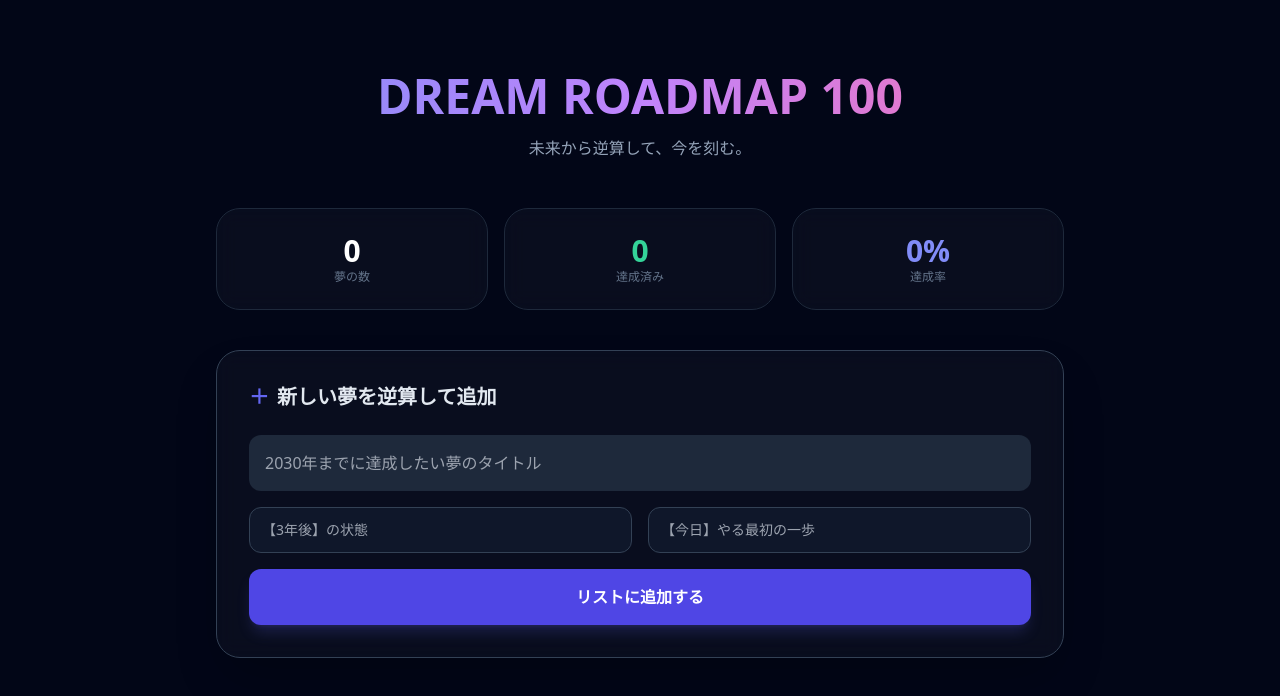
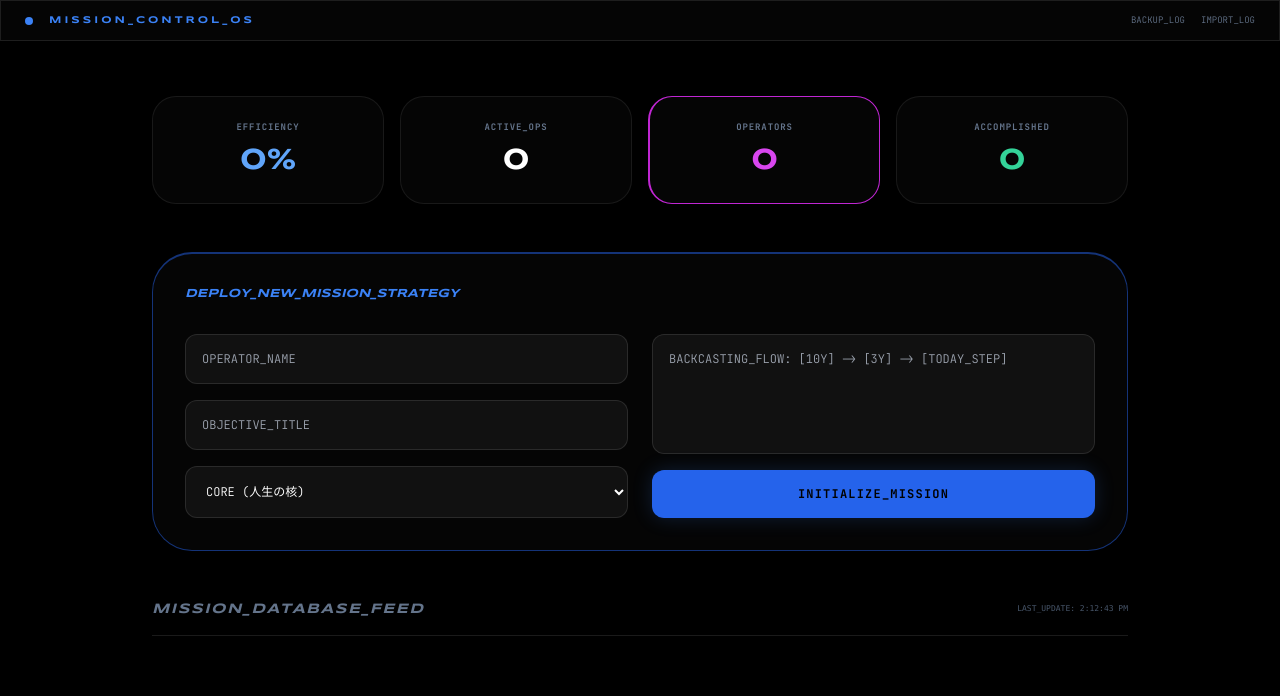
Before and after one commit to okutan1104/.github-workflows, a plain HTML site: page index.html in a window 1280 px wide. Drawn offline with nearby package versions, Linux system fonts and the light colour scheme.

Commit message:
Update index.html

```diff
--- a/index.html
+++ b/index.html
@@ -2,87 +2,122 @@
 <html lang="ja">
 <head>
     <meta charset="UTF-8">
-    <meta name="viewport" content="width=device-width, initial-scale=1.0">
+    <meta name="viewport" content="width=device-width, initial-scale=1.0, maximum-scale=1.0, user-scalable=no">
+    <meta name="apple-mobile-web-app-capable" content="yes">
+    <meta name="apple-mobile-web-app-status-bar-style" content="black-translucent">
+    <link rel="apple-touch-icon" href="https://cdn-icons-png.flaticon.com/512/1067/1067555.png">
+
     <script src="https://cdn.tailwindcss.com"></script>
-    <title>Backcasting Dream 100</title>
+    <title>MISSION:100 OS</title>
     <style>
-        .progress-bar { transition: width 1s ease-in-out; }
-        .glass { background: rgba(255, 255, 255, 0.03); backdrop-filter: blur(10px); }
+        @import url('https://fonts.googleapis.com/css2?family=Syncopate:wght@700&family=JetBrains+Mono:wght@300;700&display=swap');
+        :root { --accent: #3b82f6; }
+        body { font-family: 'JetBrains Mono', monospace; background: #000; color: #fff; overscroll-behavior: none; }
+        .font-header { font-family: 'Syncopate', sans-serif; }
+        .glass { background: rgba(255, 255, 255, 0.02); backdrop-filter: blur(20px); border: 1px solid rgba(255,255,255,0.08); }
+        .neon-glow { box-shadow: 0 0 20px rgba(59, 130, 246, 0.2); }
+        input, textarea, select { background: rgba(255,255,255,0.05) !important; border: 1px solid rgba(255,255,255,0.1) !important; color: white !important; }
+        ::-webkit-scrollbar { display: none; }
     </style>
 </head>
-<body class="bg-slate-950 text-slate-200 min-h-screen pb-20">
+<body class="pb-24">
 
-    <div class="max-w-4xl mx-auto p-6">
-        <header class="py-12 text-center">
-            <h1 class="text-5xl font-black bg-clip-text text-transparent bg-gradient-to-r from-indigo-400 via-purple-400 to-pink-400 mb-4">
-                DREAM ROADMAP 100
-            </h1>
-            <p class="text-slate-400">未来から逆算して、今を刻む。</p>
-        </header>
+    <header class="fixed top-0 w-full z-50 glass border-b border-white/10 px-6 py-3 flex justify-between items-center">
+        <div class="flex items-center gap-4">
+            <div class="w-2 h-2 bg-blue-500 rounded-full animate-ping"></div>
+            <span class="text-[10px] font-bold tracking-[0.3em] font-header text-blue-500">MISSION_CONTROL_OS</span>
+        </div>
+        <div class="flex gap-4">
+            <button onclick="exportJSON()" class="text-[9px] text-slate-500 hover:text-white transition uppercase">Backup_Log</button>
+            <label class="text-[9px] text-slate-500 hover:text-white transition uppercase cursor-pointer">
+                Import_Log<input type="file" class="hidden" onchange="importJSON(event)">
+            </label>
+        </div>
+    </header>
 
-        <div class="grid grid-cols-3 gap-4 mb-10">
-            <div class="glass p-6 rounded-3xl border border-slate-800 text-center">
-                <div id="stat-total" class="text-3xl font-bold text-white">0</div>
-                <div class="text-xs text-slate-500 uppercase">夢の数</div>
+    <main class="max-w-5xl mx-auto pt-24 px-6 space-y-12">
+
+        <section class="grid grid-cols-2 md:grid-cols-4 gap-4">
+            <div class="glass p-6 rounded-3xl text-center">
+                <p class="text-[9px] text-slate-500 mb-2 font-bold uppercase tracking-widest">Efficiency</p>
+                <div id="stat-rate" class="text-3xl font-header text-blue-400">0%</div>
             </div>
-            <div class="glass p-6 rounded-3xl border border-slate-800 text-center">
-                <div id="stat-done" class="text-3xl font-bold text-emerald-400">0</div>
-                <div class="text-xs text-slate-500 uppercase">達成済み</div>
+            <div class="glass p-6 rounded-3xl text-center">
+                <p class="text-[9px] text-slate-500 mb-2 font-bold uppercase tracking-widest">Active_Ops</p>
+                <div id="stat-active" class="text-3xl font-header text-white">0</div>
             </div>
-            <div class="glass p-6 rounded-3xl border border-slate-800 text-center">
-                <div id="stat-rate" class="text-3xl font-bold text-indigo-400">0%</div>
-                <div class="text-xs text-slate-500 uppercase">達成率</div>
+            <div class="glass p-6 rounded-3xl text-center border-l-2 border-fuchsia-600">
+                <p class="text-[9px] text-slate-500 mb-2 font-bold uppercase tracking-widest">Operators</p>
+                <div id="stat-users" class="text-3xl font-header text-fuchsia-500">0</div>
             </div>
-        </div>
-
-        <section class="glass p-8 rounded-3xl border border-slate-700 mb-12 shadow-2xl">
-            <h2 class="text-xl font-bold mb-6 flex items-center gap-2">
-                <span class="text-indigo-500">＋</span> 新しい夢を逆算して追加
-            </h2>
-            <div class="space-y-4">
-                <input id="in-title" type="text" placeholder="2030年までに達成したい夢のタイトル" class="w-full bg-slate-800 border-none rounded-xl p-4 focus:ring-2 ring-indigo-500 outline-none">
-                <div class="grid grid-cols-1 md:grid-cols-2 gap-4">
-                    <input id="in-future" type="text" placeholder="【3年後】の状態" class="bg-slate-900 border border-slate-700 rounded-xl p-3 text-sm outline-none">
-                    <input id="in-now" type="text" placeholder="【今日】やる最初の一歩" class="bg-slate-900 border border-slate-700 rounded-xl p-3 text-sm outline-none">
-                </div>
-                <button onclick="addDream()" class="w-full bg-indigo-600 hover:bg-indigo-500 text-white font-bold py-4 rounded-xl transition shadow-lg shadow-indigo-500/20">
-                    リストに追加する
-                </button>
+            <div class="glass p-6 rounded-3xl text-center">
+                <p class="text-[9px] text-slate-500 mb-2 font-bold uppercase tracking-widest">Accomplished</p>
+                <div id="stat-done" class="text-3xl font-header text-emerald-400">0</div>
             </div>
         </section>
 
-        <div id="dream-list" class="space-y-4">
+        <section class="glass p-8 rounded-[2.5rem] border-t-2 border-blue-600/50">
+            <h2 class="text-xs font-header mb-8 text-blue-500 italic">DEPLOY_NEW_MISSION_STRATEGY</h2>
+            <div class="grid grid-cols-1 md:grid-cols-2 gap-6">
+                <div class="space-y-4">
+                    <input id="in-user" type="text" placeholder="OPERATOR_NAME" class="w-full p-4 rounded-xl text-xs outline-none focus:ring-1 ring-blue-500">
+                    <input id="in-title" type="text" placeholder="OBJECTIVE_TITLE" class="w-full p-4 rounded-xl text-xs outline-none focus:ring-1 ring-blue-500">
+                    <select id="in-cat" class="w-full p-4 rounded-xl text-xs outline-none">
+                        <option value="CORE">CORE (人生の核)</option>
+                        <option value="ASSET">ASSET (資産・富)</option>
+                        <option value="BODY">BODY (健康・肉体)</option>
+                        <option value="EXP">EXP (体験・旅行)</option>
+                    </select>
+                </div>
+                <div class="space-y-4 flex flex-col">
+                    <textarea id="in-backcast" placeholder="BACKCASTING_FLOW: [10Y] -> [3Y] -> [TODAY_STEP]" class="w-full flex-1 p-4 rounded-xl text-xs outline-none focus:ring-1 ring-blue-500 resize-none"></textarea>
+                    <button onclick="addDream()" class="bg-blue-600 hover:bg-blue-400 text-black font-black py-4 rounded-xl text-xs uppercase transition tracking-widest neon-glow">Initialize_Mission</button>
+                </div>
             </div>
-    </div>
+        </section>
+
+        <section class="space-y-6">
+            <div class="flex justify-between items-center border-b border-white/10 pb-4">
+                <h2 class="font-header text-sm tracking-widest italic text-slate-500 uppercase">Mission_Database_Feed</h2>
+                <div id="last-sync" class="text-[8px] font-mono text-slate-600 uppercase">Sync_Ready</div>
+            </div>
+            <div id="dream-feed" class="grid grid-cols-1 md:grid-cols-2 gap-6">
+                </div>
+        </section>
+    </main>
 
     <script>
-        let dreams = JSON.parse(localStorage.getItem('my-dreams') || '[]');
+        let dreams = JSON.parse(localStorage.getItem('mission-100-db') || '[]');
 
         function save() {
-            localStorage.setItem('my-dreams', JSON.stringify(dreams));
+            localStorage.setItem('mission-100-db', JSON.stringify(dreams));
             render();
         }
 
         function addDream() {
+            const user = document.getElementById('in-user').value || 'ADMIN';
             const title = document.getElementById('in-title').value;
-            const future = document.getElementById('in-future').value;
-            const now = document.getElementById('in-now').value;
-
-            if (!title) return alert("タイトルを入力してください");
+            const backcast = document.getElementById('in-backcast').value;
+            const category = document.getElementById('in-cat').value;
+            if(!title) return alert("TITLE_REQUIRED");
 
             dreams.unshift({
                 id: Date.now(),
-                title,
-                future,
-                now,
+                user: user.toUpperCase(),
+                title: title.toUpperCase(),
+                backcast,
+                category,
                 progress: 10,
-                done: false
+                done: false,
+                timestamp: new Date().toISOString()
             });
+            save();
+            document.getElementById('in-title').value = '';
+            document.getElementById('in-backcast').value = '';
+        }
 
-            // フォームクリア
-            document.getElementById('in-title').value = '';
-            document.getElementById('in-future').value = '';
-            document.getElementById('in-now').value = '';
+        function updateProgress(id, val) {
+            dreams = dreams.map(d => d.id === id ? {...d, progress: val, timestamp: new Date().toISOString()} : d);
             save();
         }
 
@@ -92,55 +127,69 @@
         }
 
         function deleteDream(id) {
-            if(confirm('この夢を削除しますか？')) {
+            if(confirm('PURGE_MISSION?')) {
                 dreams = dreams.filter(d => d.id !== id);
                 save();
             }
         }
 
-        function updateProgress(id, val) {
-            dreams = dreams.map(d => d.id === id ? {...d, progress: val} : d);
-            save();
+        function exportJSON() {
+            const blob = new Blob([JSON.stringify(dreams, null, 2)], {type: 'application/json'});
+            const url = URL.createObjectURL(blob);
+            const a = document.createElement('a');
+            a.href = url;
+            a.download = `LOG_${new Date().getTime()}.json`;
+            a.click();
+        }
+
+        function importJSON(event) {
+            const reader = new FileReader();
+            reader.onload = e => {
+                const imported = JSON.parse(e.target.result);
+                dreams = [...imported, ...dreams].filter((v, i, a) => a.findIndex(t => t.id === v.id) === i);
+                save();
+            };
+            reader.readAsText(event.target.files[0]);
         }
 
         function render() {
-            const listEl = document.getElementById('dream-list');
-            listEl.innerHTML = '';
+            const feed = document.getElementById('dream-feed');
+            feed.innerHTML = '';
 
-            // Stats計算
-            document.getElementById('stat-total').innerText = dreams.length;
-            const doneCount = dreams.filter(d => d.done).length;
-            document.getElementById('stat-done').innerText = doneCount;
-            document.getElementById('stat-rate').innerText = dreams.length ? Math.round((doneCount / dreams.length) * 100) + '%' : '0%';
+            const done = dreams.filter(d => d.done).length;
+            document.getElementById('stat-rate').innerText = (dreams.length ? Math.round((done/100)*100) : 0) + '%';
+            document.getElementById('stat-active').innerText = dreams.filter(d => !d.done).length;
+            document.getElementById('stat-users').innerText = new Set(dreams.map(d => d.user)).size;
+            document.getElementById('stat-done').innerText = done;
+            document.getElementById('last-sync').innerText = "Last_Update: " + new Date().toLocaleTimeString();
 
             dreams.forEach(d => {
                 const card = document.createElement('div');
-                card.className = `glass p-6 rounded-3xl border ${d.done ? 'border-emerald-500/50 bg-emerald-500/5' : 'border-slate-800'} transition-all duration-500`;
+                card.className = `glass p-8 rounded-[2.5rem] flex flex-col justify-between transition-all hover:border-blue-500/50 ${d.done ? 'opacity-20' : ''}`;
                 card.innerHTML = `
-                    <div class="flex justify-between items-start mb-4">
-                        <div>
-                            <h3 class="text-xl font-bold ${d.done ? 'line-through text-slate-500' : 'text-white'}">${d.title}</h3>
-                            <div class="mt-2 space-y-1">
-                                <p class="text-xs text-slate-500">🚀 逆算計画:</p>
-                                <p class="text-sm text-indigo-400">3年後: ${d.future || '未設定'}</p>
-                                <p class="text-sm text-emerald-400">今日: ${d.now || '未設定'}</p>
-                            </div>
+                    <div class="space-y-4">
+                        <div class="flex justify-between items-center">
+                            <span class="text-[9px] font-bold text-blue-500 tracking-widest font-header">${d.category}</span>
+                            <span class="text-[9px] text-slate-600 font-mono italic">OP:${d.user}</span>
                         </div>
-                        <div class="flex gap-2">
-                            <button onclick="toggleDone(${d.id})" class="p-2 rounded-full ${d.done ? 'bg-emerald-500 text-black' : 'bg-slate-800 text-slate-400'}">✓</button>
-                            <button onclick="deleteDream(${d.id})" class="p-2 rounded-full bg-slate-800 text-slate-600 hover:text-red-400">×</button>
+                        <h3 class="text-xl font-bold italic tracking-tight leading-tight">${d.title}</h3>
+                        <p class="text-[10px] text-slate-400 leading-relaxed font-light whitespace-pre-wrap">${d.backcast}</p>
+                    </div>
+                    <div class="mt-8 pt-6 border-t border-white/5 space-y-4">
+                        <div class="flex justify-between items-center text-[9px] font-bold">
+                            <span class="tracking-widest">PROGRESS_STATUS</span>
+                            <span class="text-blue-500">${d.progress}%</span>
+                        </div>
+                        <input type="range" value="${d.progress}" oninput="updateProgress(${d.id}, this.value)" class="w-full h-[1px] bg-white/10 appearance-none cursor-pointer accent-blue-600">
+                        <div class="flex gap-2 pt-2">
+                            <button onclick="toggleDone(${d.id})" class="flex-1 text-[8px] font-bold py-2 rounded-lg border border-white/10 hover:bg-white hover:text-black transition uppercase tracking-widest">${d.done ? 'REOPEN' : 'COMPLETE'}</button>
+                            <button onclick="deleteDream(${d.id})" class="text-slate-700 hover:text-red-500 transition px-2">×</button>
                         </div>
                     </div>
-                    <div class="flex items-center gap-4 mt-6">
-                        <input type="range" value="${d.progress}" onchange="updateProgress(${d.id}, this.value)" class="flex-1 accent-indigo-500 h-1 bg-slate-700 rounded-lg appearance-none cursor-pointer">
-                        <span class="font-mono text-sm w-10">${d.progress}%</span>
-                    </div>
                 `;
-                listEl.appendChild(card);
+                feed.appendChild(card);
             });
         }
-
-        // 初期表示
         render();
     </script>
 </body>
```
